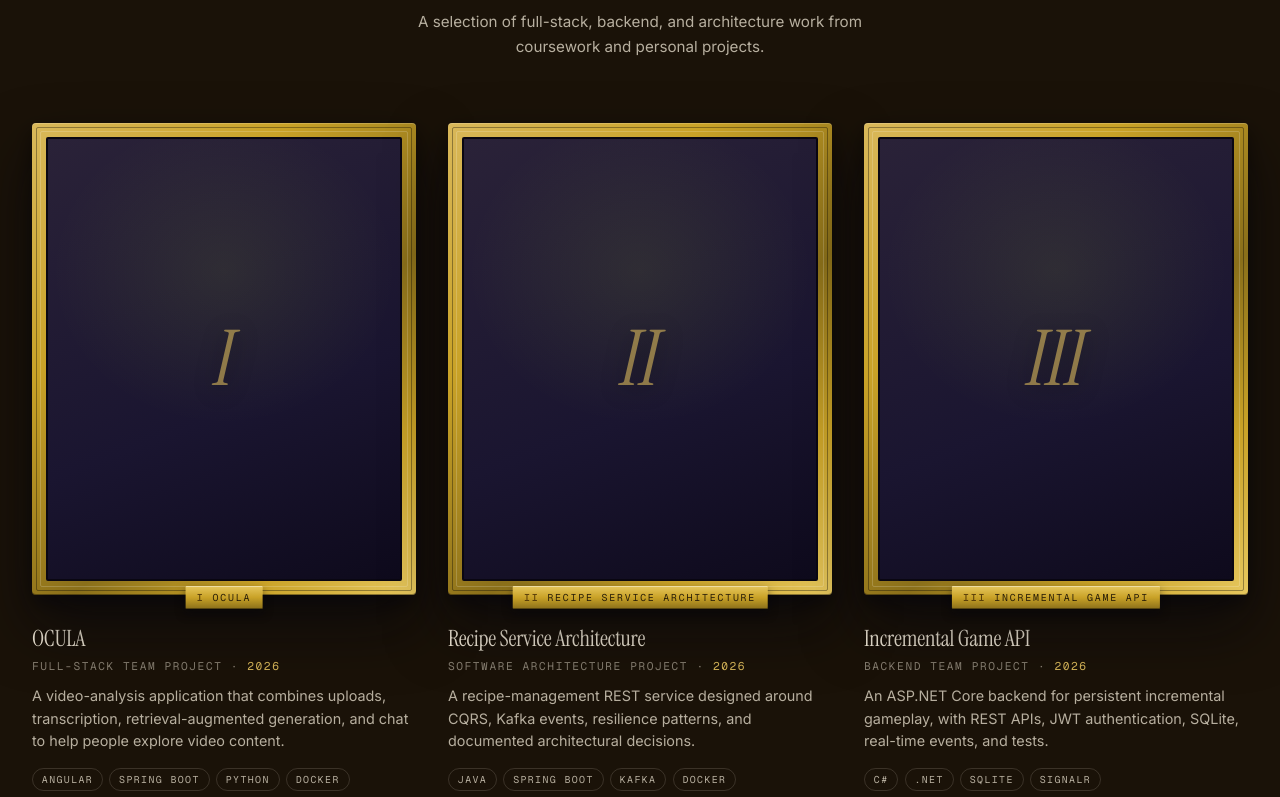
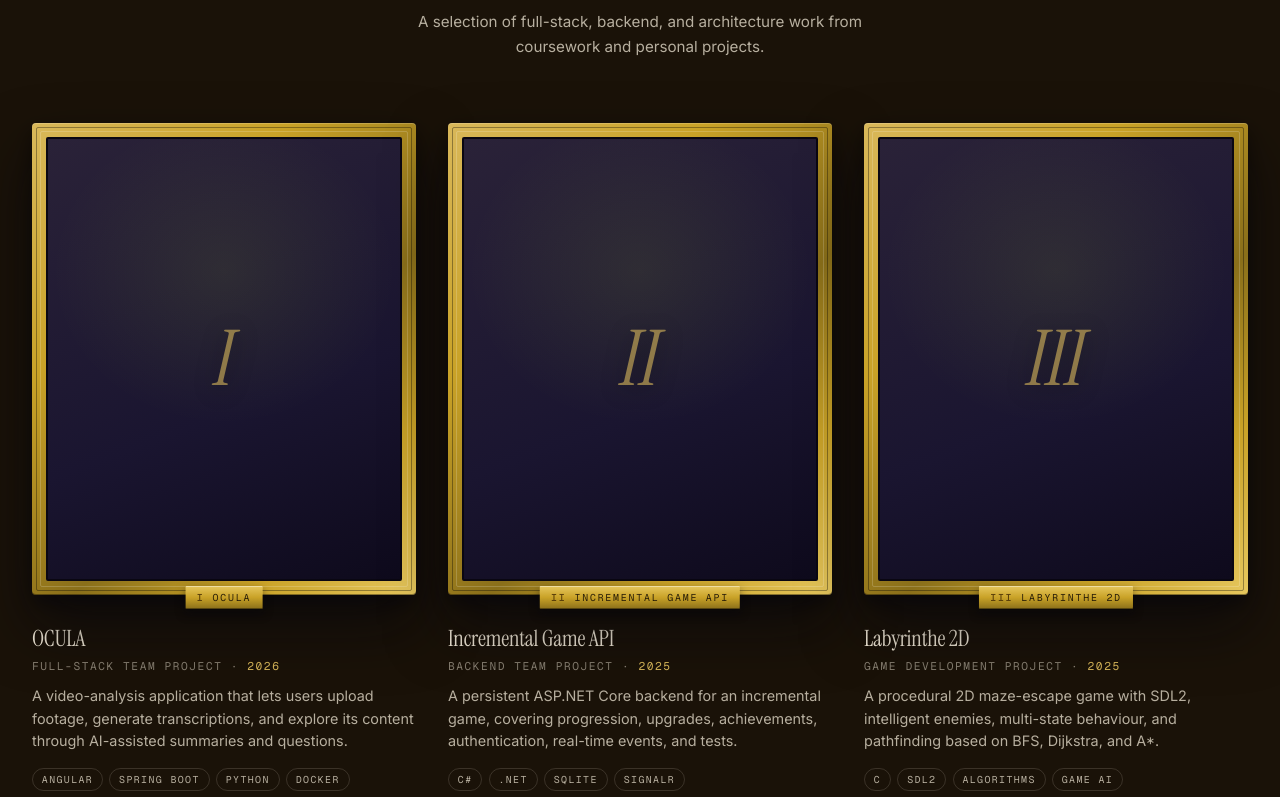
Before and after one commit to H-raf0/portfolio, a React (Vite) app: page / in a window 1280 px wide. Shown: the part 2000-2797 px from the top of the page. Built offline with nearby package versions, Linux system fonts and the light colour scheme.

Commit message:
updating work

```diff
--- a/src/marginalia/data/works.js
+++ b/src/marginalia/data/works.js
@@ -1,6 +1,68 @@
 export const WORKS = [
-  { id: "ocula", numeral: "I", title: "OCULA", role: "Full-stack team project", year: "2026", blurb: "A video-analysis application that combines uploads, transcription, retrieval-augmented generation, and chat to help people explore video content.", tags: ["Angular", "Spring Boot", "Python", "Docker"], thumb: null, href: "https://github.com/H-raf0/ocula" },
-  { id: "recipe-architecture", numeral: "II", title: "Recipe Service Architecture", role: "Software architecture project", year: "2026", blurb: "A recipe-management REST service designed around CQRS, Kafka events, resilience patterns, and documented architectural decisions.", tags: ["Java", "Spring Boot", "Kafka", "Docker"], thumb: null, href: "https://github.com/H-raf0/architecture_logicielle_qualite" },
-  { id: "incremental-game", numeral: "III", title: "Incremental Game API", role: "Backend team project", year: "2026", blurb: "An ASP.NET Core backend for persistent incremental gameplay, with REST APIs, JWT authentication, SQLite, real-time events, and tests.", tags: ["C#", ".NET", "SQLite", "SignalR"], thumb: null, href: "https://github.com/H-raf0/Incremental_Game" },
-  { id: "trading-platform", numeral: "IV", title: "Trading Platform", role: "Full-stack personal project", year: "2025", blurb: "An in-progress trading simulation built as a separate Angular client and .NET backend—an ongoing exercise in product flows and API design.", tags: ["Angular", "TypeScript", "C#", ".NET"], thumb: null, href: "https://github.com/H-raf0/trading_platform_front_angular" },
+  {
+    id: "ocula",
+    numeral: "I",
+    title: "OCULA",
+    role: "Full-stack team project",
+    year: "2026",
+    blurb: "A video-analysis application that lets users upload footage, generate transcriptions, and explore its content through AI-assisted summaries and questions.",
+    tags: ["Angular", "Spring Boot", "Python", "Docker"],
+    thumb: null,
+    href: "https://github.com/H-raf0/ocula",
+  },
+  {
+    id: "incremental-game",
+    numeral: "II",
+    title: "Incremental Game API",
+    role: "Backend team project",
+    year: "2025",
+    blurb: "A persistent ASP.NET Core backend for an incremental game, covering progression, upgrades, achievements, authentication, real-time events, and tests.",
+    tags: ["C#", ".NET", "SQLite", "SignalR"],
+    thumb: null,
+    href: "https://github.com/H-raf0/Incremental_Game",
+  },
+  {
+    id: "labyrinth-2d",
+    numeral: "III",
+    title: "Labyrinthe 2D",
+    role: "Game development project",
+    year: "2025",
+    blurb: "A procedural 2D maze-escape game with SDL2, intelligent enemies, multi-state behaviour, and pathfinding based on BFS, Dijkstra, and A*.",
+    tags: ["C", "SDL2", "Algorithms", "Game AI"],
+    thumb: null,
+    href: "https://github.com/H-raf0/jeu-de-labyrinthe-2d",
+  },
+  {
+    id: "life-game",
+    numeral: "IV",
+    title: "Collaborative Game of Life",
+    role: "Web application project",
+    year: "2023",
+    blurb: "A multi-user editor for Conway’s Game of Life, with an interactive canvas, shared grid updates, transactions, RLE pattern imports, and simulation controls.",
+    tags: ["Java", "Spark", "PostgreSQL", "Canvas"],
+    thumb: null,
+    href: "https://github.com/H-raf0/life-game",
+  },
+  {
+    id: "unity-platformer",
+    numeral: "V",
+    title: "2D Platformer Prototype",
+    role: "Game development project",
+    year: "2025",
+    blurb: "A Unity platformer prototype with a custom C# controller, dynamic traps, persistent checkpoints, additive scene streaming, and desktop/mobile controls.",
+    tags: ["Unity", "C#", "Physics", "Scene Management"],
+    thumb: null,
+    href: "https://github.com/H-raf0/Unity2DGamePlatformer",
+  },
+  {
+    id: "rabbit-simulation",
+    numeral: "VI",
+    title: "Rabbit Population Simulation",
+    role: "Simulation project",
+    year: "2025",
+    blurb: "A population-simulation project written in C, paired with Python analysis scripts and visualisations for growth, population structure, and extinction outcomes.",
+    tags: ["C", "Python", "Simulation", "Data Visualisation"],
+    thumb: null,
+    href: "https://github.com/H-raf0/rabbit-simulation",
+  },
 ];
```
